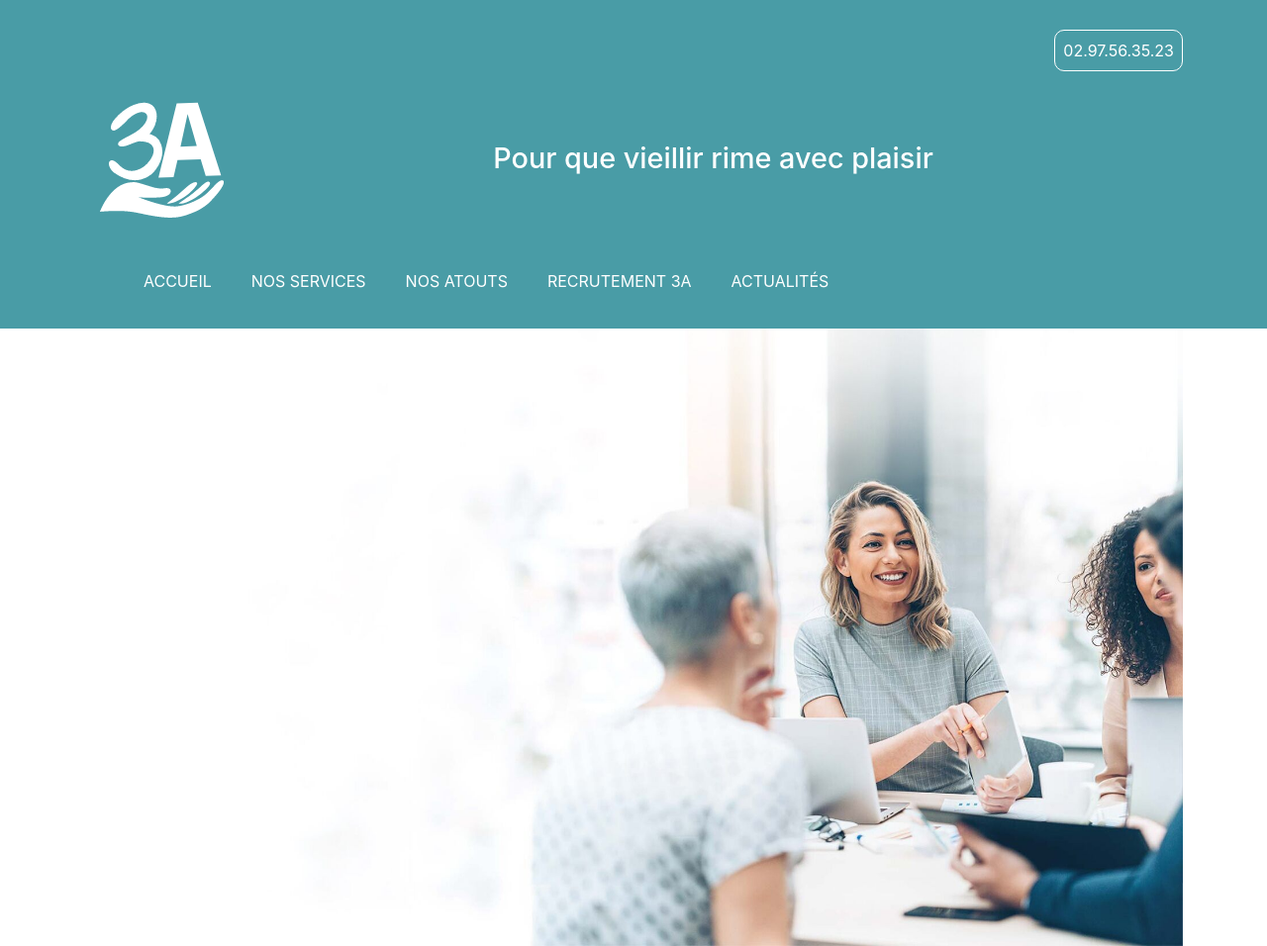
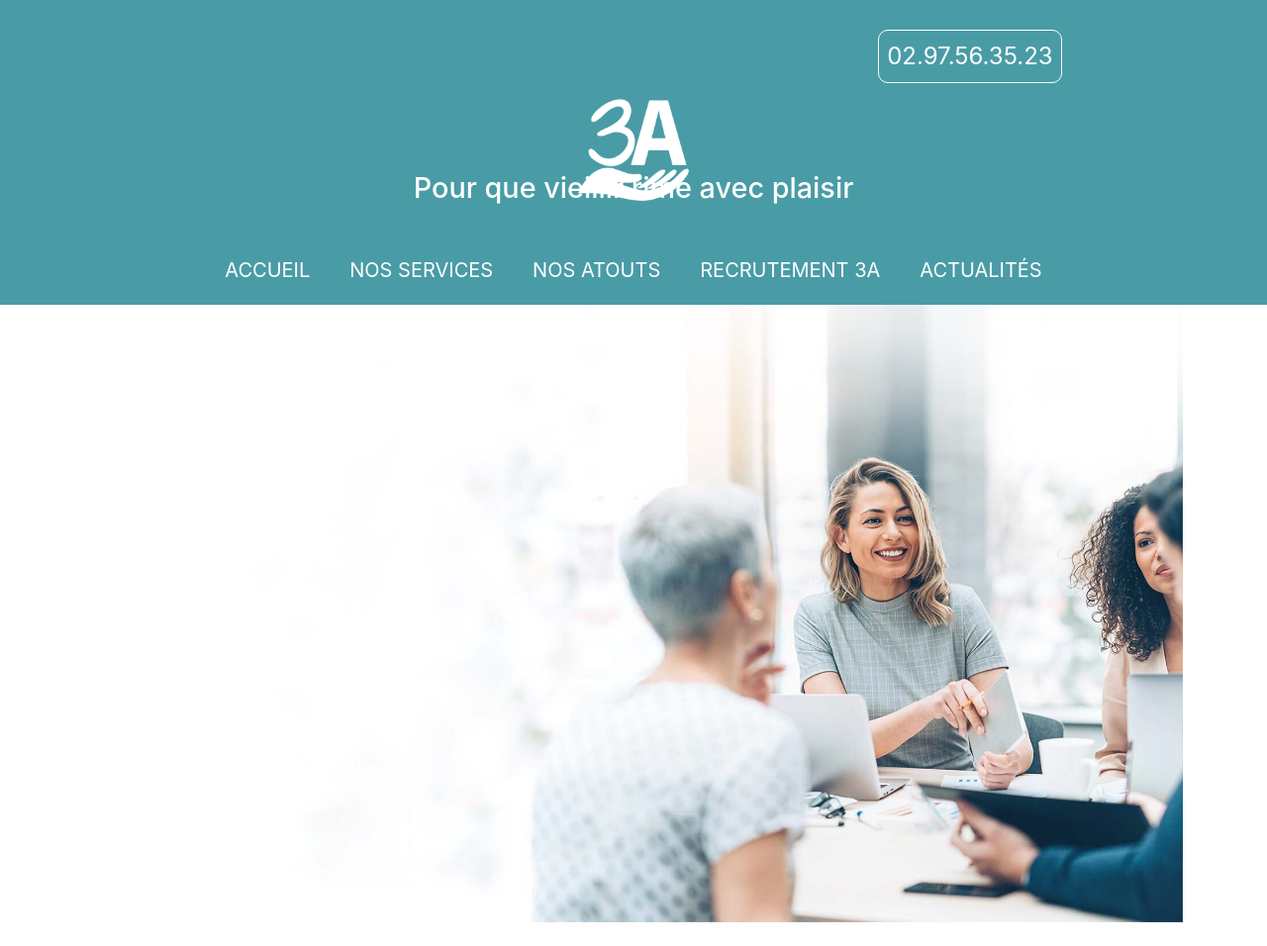
Before and after one commit to Big-Jul/La-Team-Win, a website: page src/index.html in a window 1280 px wide. Shown: the whole page at 99% size. After the commit the page ends 932 px from the top, so only its background shows below. Drawn offline with nearby package versions, Linux system fonts and the light colour scheme; files that its build step writes are made by us from their sources.

Commit message:
header modifs

```diff
--- a/src/index.html
+++ b/src/index.html
@@ -6,8 +6,8 @@
   <meta name="description" content="...">
   <meta name="viewport" content="width=device-width, initial-scale=1.0">
   <meta http-equiv="X-UA-Compatible" content="IE=edge">
-  <title>3A - Pour que vieillir rime avec plaisir</title>
-  <link rel="shortcut icon" href="./images/favicon.ico">
+  <title>Pour que vieillir rime avec plaisir</title>
+  <link rel="shortcut icon" href="./images/3a_logo_blanc_fond_bleu.png">
   <link rel="stylesheet" href="css/main.css" type="text/css">
 
 </head>
@@ -16,14 +16,16 @@
 <!-- ======================HEADER JULIA=========================== -->
 <header class="header">
   <div class="container">
-<div class="header-tel">
-  <p>02.97.56.35.23</p>
+
+
+<div class="header-content">
+    <div class="header-tel">
+        <p>02.97.56.35.23</p>
+        <div class="header-part-two">
+<div class="header-logo">
+ <img src="./images/3a_logo_blanc_fond_transparent.png" alt="logo">
 </div>
-<div class="header-content">
-<div class="header-logo">
- <img src="./images/footer-logo.png" alt="logo">
-</div>
-<div class="header-part-two">
+
   <h3>Pour que vieillir rime avec plaisir</h3>
 </div>
 
@@ -46,15 +48,9 @@
     </ul>
   </div>
 </nav>
-
+</div>
 </header>
 <!-- ======================FIN HEADER=========================== -->
-
-
-
-<!-- ======================NAV JULIA=========================== -->
-
-<!-- ======================FIN NAV=========================== -->
 
 
 
@@ -66,6 +62,9 @@
 
 
 <!-- ======================SECTION 3 POURQUOI JULIA=========================== -->
+
+
+
 
 <!-- ======================FIN SECTION=========================== -->
 
--- a/src/scss/layouts/_header.scss
+++ b/src/scss/layouts/_header.scss
@@ -18,12 +18,17 @@ header{
 
 .header-content{
     text-align: center;
+    margin: 0 auto;
+    display: flex;
 
      }
 
      .header-content img{
-         margin: 15px auto;
-     }
+            margin: 0 auto 40px;
+            width: 6rem;
+          }
+
+
 
      header ul li{
          list-style-type: none;
@@ -46,7 +51,7 @@ header{
         }
 
         .header-content img{
-            margin: 15px 0;
+            margin: 15px 0 15px 20px;
             left: 10px;
         }
 
@@ -55,10 +60,19 @@ header{
            text-align: center;
        }
 
+       .header-tel p{
+           font-size: 24px;
+           }
+
+       header h3{
+       margin-top: -70px;
+       margin-bottom: 50px;
+       }
 
         header ul li{
             list-style-type: none;
             justify-content: space-between;
             padding: 0 20px;
+
      }
     }
--- a/src/scss/layouts/_navigation.scss
+++ b/src/scss/layouts/_navigation.scss
@@ -14,8 +14,13 @@
   font-size: 18px;
 }
 
+.header-content img {
+  margin: 0 auto 40px;
+  width: 6rem;
+}
 
-@media screen and (max-width: 764px) {
+
+@media screen and (max-width: 767px) {
  #menuToggle
  {
    display: block;
@@ -134,6 +139,27 @@
  #menu{
      display: flex;
      justify-content: space-between;
+     margin: auto;
+     padding-left: 0;
+     font-size: 20px;
+     }
+
+     .header-content{
+       display: flex;
+       justify-content: space-evenly;
+     }
+
+     .header-content img{
+       width: 7rem;
+
+     }
+
+     nav{
+       margin: auto;
+     }
+
+     #menuToggle a:hover{
+       font-size: 22©px;
      }
 
     }
```
Also changed, not shown: src/images/3a_logo_blanc_fond_bleu.png (added), src/images/3a_logo_blanc_fond_transparent.png (added).
